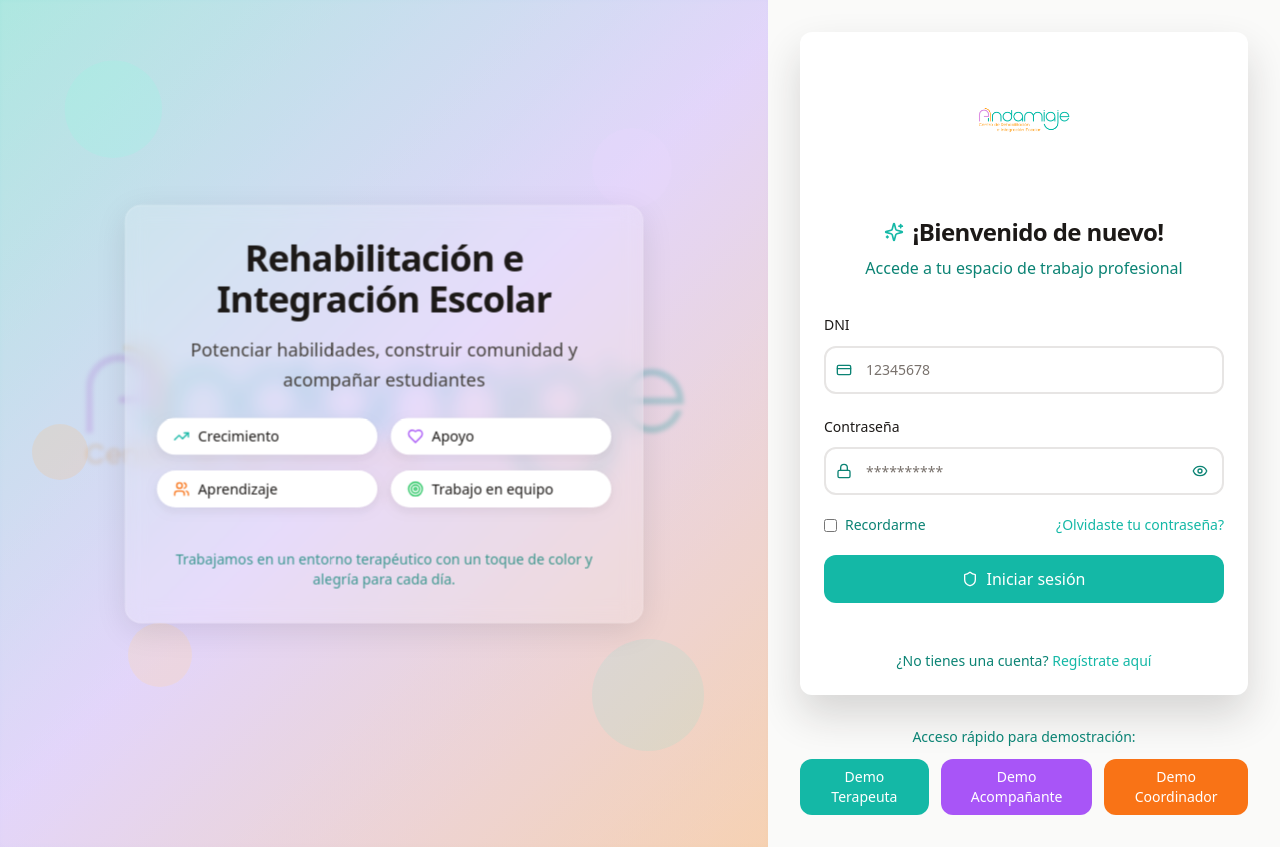
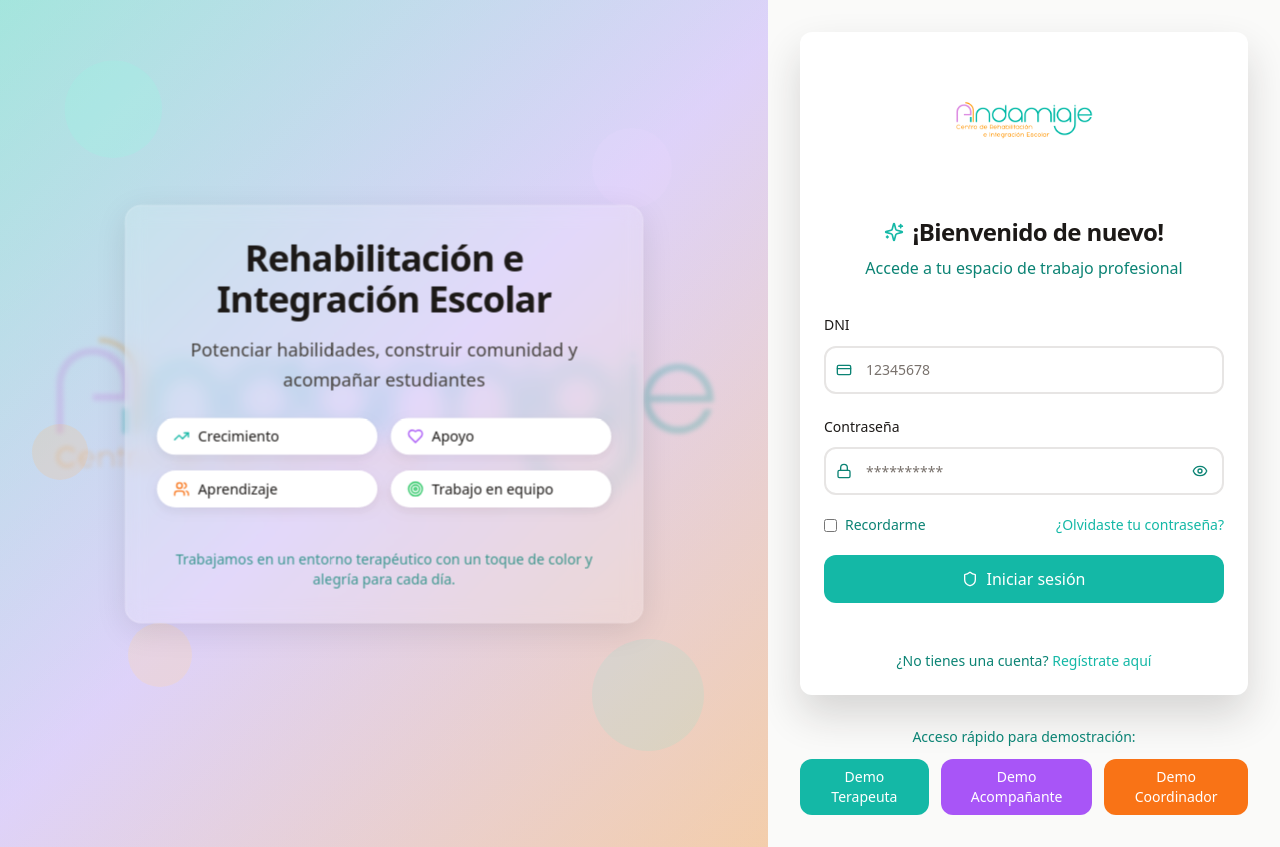
Before and after one commit to JoaquinCarretero/andamiaje, a Next.js app: page /login in a window 1280 px wide. Built offline with nearby package versions, Linux system fonts and the light colour scheme.

Commit message:
Agrandar imágenes sin afectar el layout

```diff
--- a/src/app/login/page.tsx
+++ b/src/app/login/page.tsx
@@ -42,9 +42,9 @@
       >
         {/* Imagen de fondo difuminada - aquí puedes poner tu imagen */}
         <div
-          className="absolute inset-0 bg-cover bg-center opacity-30"
+          className="absolute inset-0 bg-cover bg-center opacity-30 scale-110"
           style={{
-            backgroundImage: "url('/LogotipoFinalWEBJPEG.jpg')",
+            backgroundImage: "url('/LogotipoFinalWEBJPEG.png')",
             filter: "blur(2px)"
           }}
         />
@@ -193,13 +193,13 @@
                 initial={{ scale: 0.8, opacity: 0 }}
                 animate={{ scale: 1, opacity: 1 }}
                 transition={{ delay: 0.2, duration: 0.5 }}
-                className="w-48 h-32 relative mx-auto mb-4"
+                className="w-48 h-32 relative mx-auto mb-4 overflow-hidden"
               >
                 <Image
                   src="/LogotipoFinalWEBJPEG.png"
                   alt="Andamiaje Logo"
                   fill
-                  className="object-contain"
+                  className="object-contain scale-150"
                 />
               </motion.div>
 
--- a/src/app/register/page.tsx
+++ b/src/app/register/page.tsx
@@ -181,14 +181,14 @@
               initial={{ opacity: 0 }}
               animate={{ opacity: 1 }}
               transition={{ delay: 0.2, duration: 0.5 }}
-              className="w-80 h-48 relative overflow-hidden" // mantiene el tamaño fijo
+              className="w-80 h-48 relative overflow-hidden"
             >
-              <div className="absolute inset-0 flex items-center justify-center">
+              <div className="absolute inset-0 flex items-center justify-center scale-125">
                 <Image
                   src="/LogotipoFinalWEBJPEG.png"
                   alt="Andamiaje Logo"
                   fill
-                  className="object-contain"
+                  className="object-contain scale-150"
                 />
               </div>
             </motion.div>
--- a/src/components/shared/navbar.tsx
+++ b/src/components/shared/navbar.tsx
@@ -59,12 +59,12 @@
             {/* Logo y nombre */}
             <div className="flex items-center space-x-4">
               <div className="flex items-center space-x-3">
-                <div className="w-40 h-16 relative">
+                <div className="w-40 h-16 relative overflow-hidden">
                   <Image
                     src="/LogotipoFinalWEBJPEG.png"
                     alt="Andamiaje Logo"
                     fill
-                    className="object-contain"
+                    className="object-contain scale-150"
                   />
                 </div>
               </div>
```
